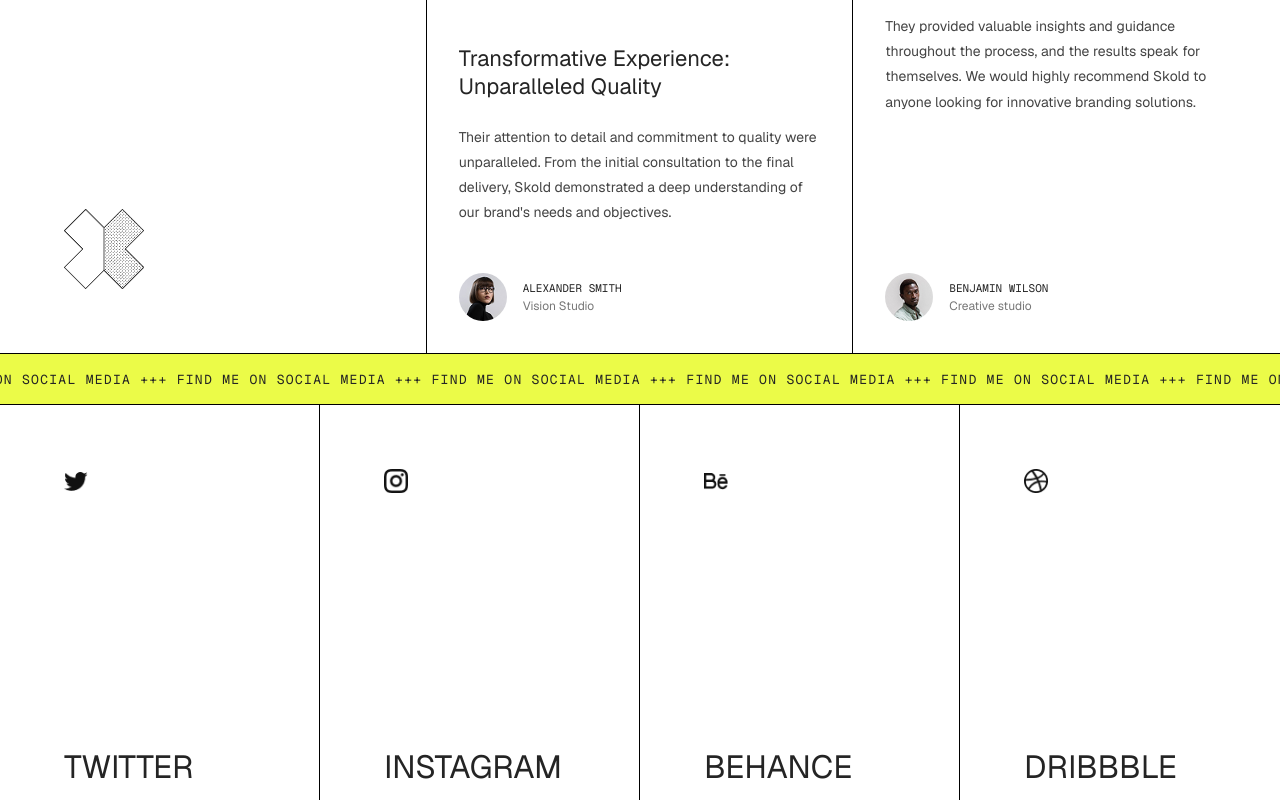
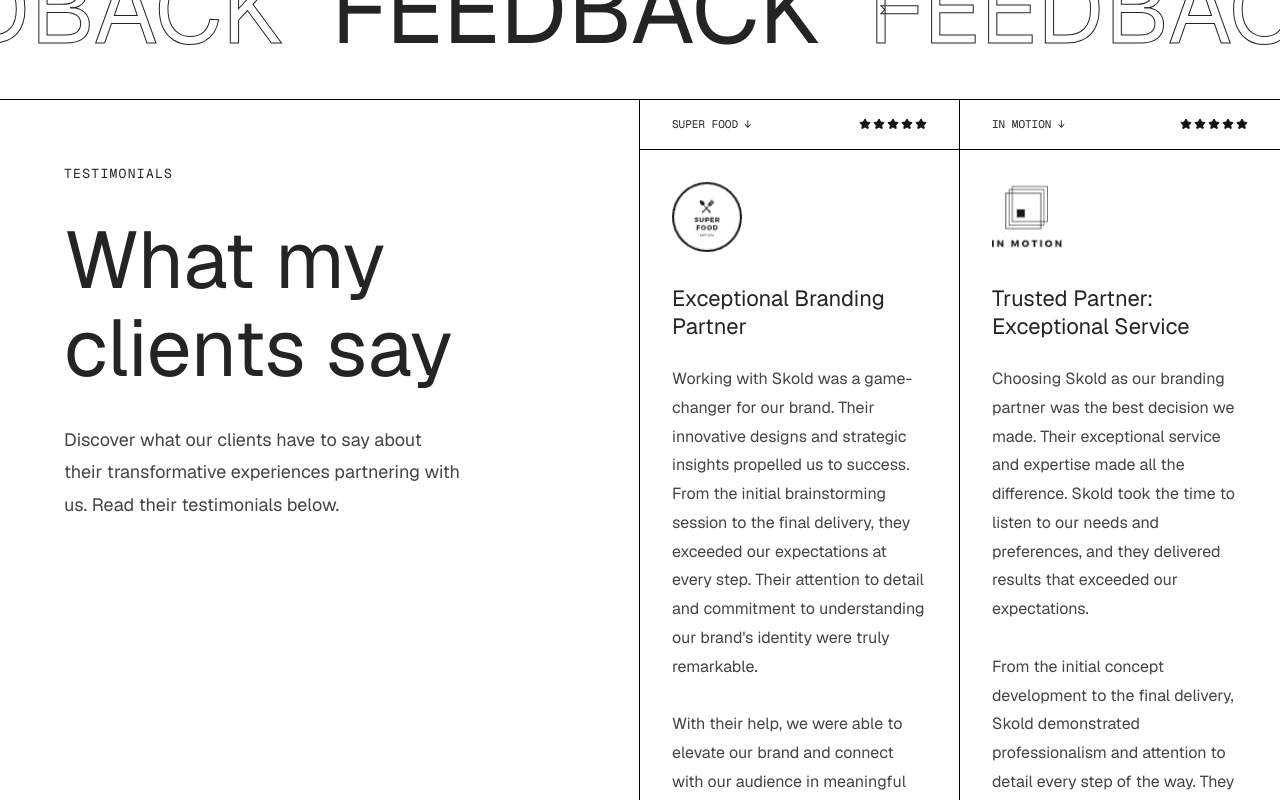
Before and after one commit to kevinamay/alpin_ads_test_2, a Next.js app: page / in a window 1280 px wide. Shown: the part 6480-7280 px from the top of the page. Built offline with nearby package versions, Linux system fonts and the light colour scheme.

Commit message:
fix: reorder Testimonials below About and refine 50/50 grid layout

```diff
--- a/src/app/page.tsx
+++ b/src/app/page.tsx
@@ -3,9 +3,9 @@ import Logos from "@/components/Logos";
 import Services from "@/components/Services";
 import Work from "@/components/Work";
 import Process from "@/components/Process";
-import Testimonials from "@/components/Testimonials";
 import Socials from "@/components/Socials";
 import About from "@/components/About";
+import Testimonials from "@/components/Testimonials";
 
 export default function Home() {
   return (
@@ -15,9 +15,9 @@ export default function Home() {
       <Services />
       <Work />
       <Process />
-      <Testimonials />
       <Socials />
       <About />
+      <Testimonials />
     </main>
   );
 }
--- a/src/components/Testimonials.tsx
+++ b/src/components/Testimonials.tsx
@@ -53,7 +53,7 @@ const col3Data = [
 ];
 
 const TestimonialCard = ({ data, isLast }: { data: any, isLast?: boolean }) => (
-  <div className={`flex flex-col border-black h-full ${!isLast ? 'border-b' : ''}`}>
+  <div className={`flex flex-col border-black ${!isLast ? 'border-b' : ''}`}>
     {/* Top Bar */}
     <div className="flex justify-between items-center px-[32px] py-[16px] border-b border-black">
       <span className="font-mono text-[11px] uppercase text-[#242424]">{data.company} &darr;</span>
@@ -65,7 +65,7 @@ const TestimonialCard = ({ data, isLast }: { data: any, isLast?: boolean }) => (
     </div>
 
     {/* Content */}
-    <div className="p-[32px] flex flex-col h-full">
+    <div className="p-[32px] flex flex-col">
       <div className="w-[70px] h-[70px] relative mb-8">
         <Image src={data.logo} alt={data.company} fill className="object-contain" />
       </div>
@@ -74,7 +74,7 @@ const TestimonialCard = ({ data, isLast }: { data: any, isLast?: boolean }) => (
         {data.title}
       </h4>
 
-      <div className="font-sans text-[14px] leading-[1.8] text-[#444444] mb-12 whitespace-pre-line">
+      <div className="font-sans text-[16px] leading-[1.8] text-[#444444] mb-12 whitespace-pre-line">
         {data.content}
       </div>
 
@@ -121,39 +121,42 @@ export default function Testimonials() {
         </div>
       </div>
 
-      {/* Main Grid */}
-      <div className="w-full grid grid-cols-1 lg:grid-cols-3">
+      {/* Main Layout: 50% Left / 50% Right */}
+      <div className="w-full grid grid-cols-1 lg:grid-cols-2">
 
-        {/* Column 1: Intro */}
+        {/* Left Half: Intro */}
         <div className="flex flex-col justify-between p-[48px] lg:p-[64px] border-b lg:border-b-0 lg:border-r border-black">
           <div>
-            <h3 className="font-mono text-[12px] uppercase tracking-widest mb-12 text-[#242424]">
+            <h3 className="font-mono text-[13px] uppercase tracking-widest mb-[32px] text-[#242424]">
               TESTIMONIALS
             </h3>
-            <h2 className="font-sans text-5xl lg:text-[64px] leading-[1.1] text-[#242424] mb-8">
+            <h2 className="font-sans text-5xl lg:text-[80px] leading-[1.1] text-[#242424] mb-[32px]">
               What my<br/>clients say
             </h2>
-            <p className="font-sans text-[16px] leading-[1.8] text-[#444444] max-w-[300px]">
+            <p className="font-sans text-[18px] leading-[1.8] text-[#444444] max-w-[400px]">
               Discover what our clients have to say about their transformative experiences partnering with us. Read their testimonials below.
             </p>
           </div>
           <div className="mt-24 lg:mt-0">
-            <Image src="/assets/Vector (4).png" alt="Geometric Logo" width={80} height={80} className="object-contain" />
+            <Image src="/assets/Vector (6).svg" alt="Geometric Logo" width={80} height={104.41} className="object-contain" />
           </div>
         </div>
 
-        {/* Column 2: Testimonials List 1 */}
-        <div className="flex flex-col border-b lg:border-b-0 lg:border-r border-black">
+        {/* Right Half: Testimonials Grid (split into 2 columns) */}
+        <div className="grid grid-cols-1 md:grid-cols-2 h-full">
+          {/* Sub-Column 1: Testimonials List 1 */}
+          <div className="flex flex-col border-b md:border-b-0 md:border-r border-black">
             {col2Data.map((item, idx) => (
               <TestimonialCard key={idx} data={item} isLast={idx === col2Data.length - 1} />
             ))}
           </div>
 
-        {/* Column 3: Testimonials List 2 */}
+          {/* Sub-Column 2: Testimonials List 2 */}
           <div className="flex flex-col">
             {col3Data.map((item, idx) => (
               <TestimonialCard key={idx} data={item} isLast={idx === col3Data.length - 1} />
             ))}
+          </div>
         </div>
 
       </div>
```
Lines whose indentation alone changed are shown as unchanged.
